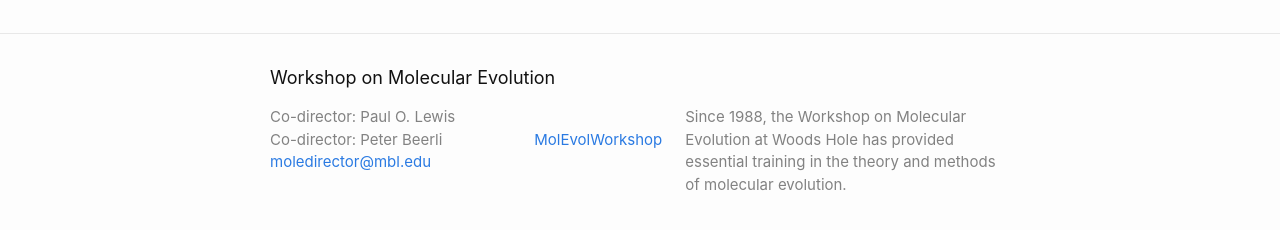
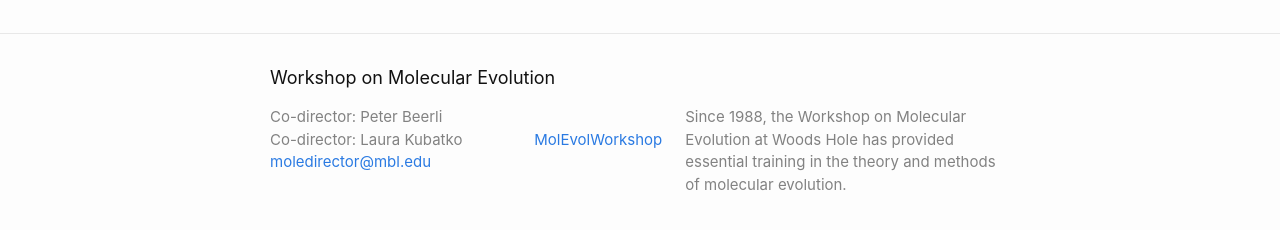
Before and after one commit to molevolworkshop/molevolworkshop.github.io, a Jekyll site: the page built from groupphotos.md, in a window 1280 px wide. Shown: the part 644-874 px from the top of the page. Built offline with Jekyll 4.4.1, drawn with Linux system fonts in a browser that asks for light colours.

Commit message:
change of directors

```diff
--- a/_config.yml
+++ b/_config.yml
@@ -1,6 +1,6 @@
 title: Workshop on Molecular Evolution
-director: Paul O. Lewis
-codirector: Peter Beerli
+director: Peter Beerli
+codirector: Laura Kubatko
 logo_filename: tshirt-2019.png
 email: moledirector@mbl.edu
 description: >-
```
